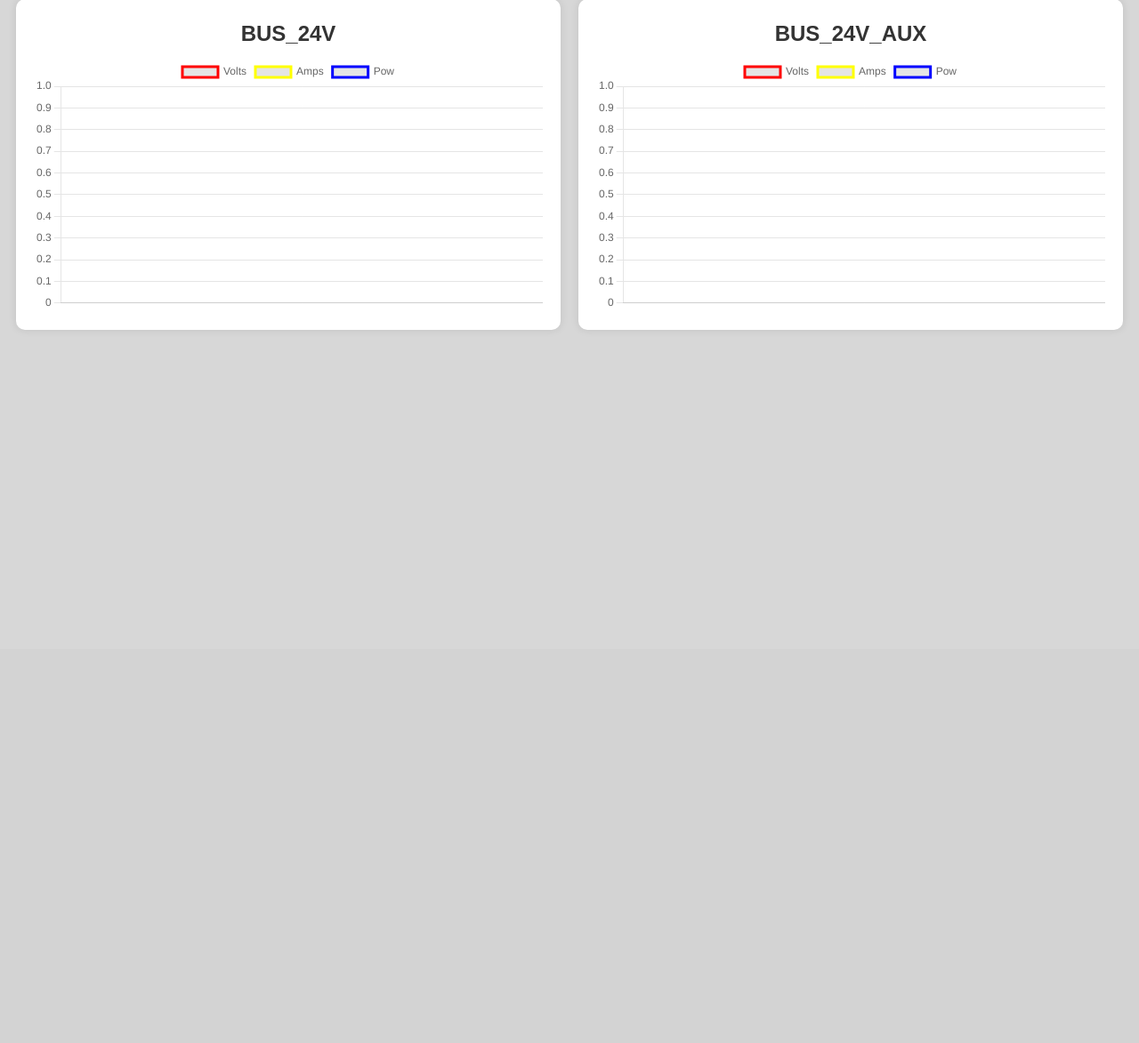
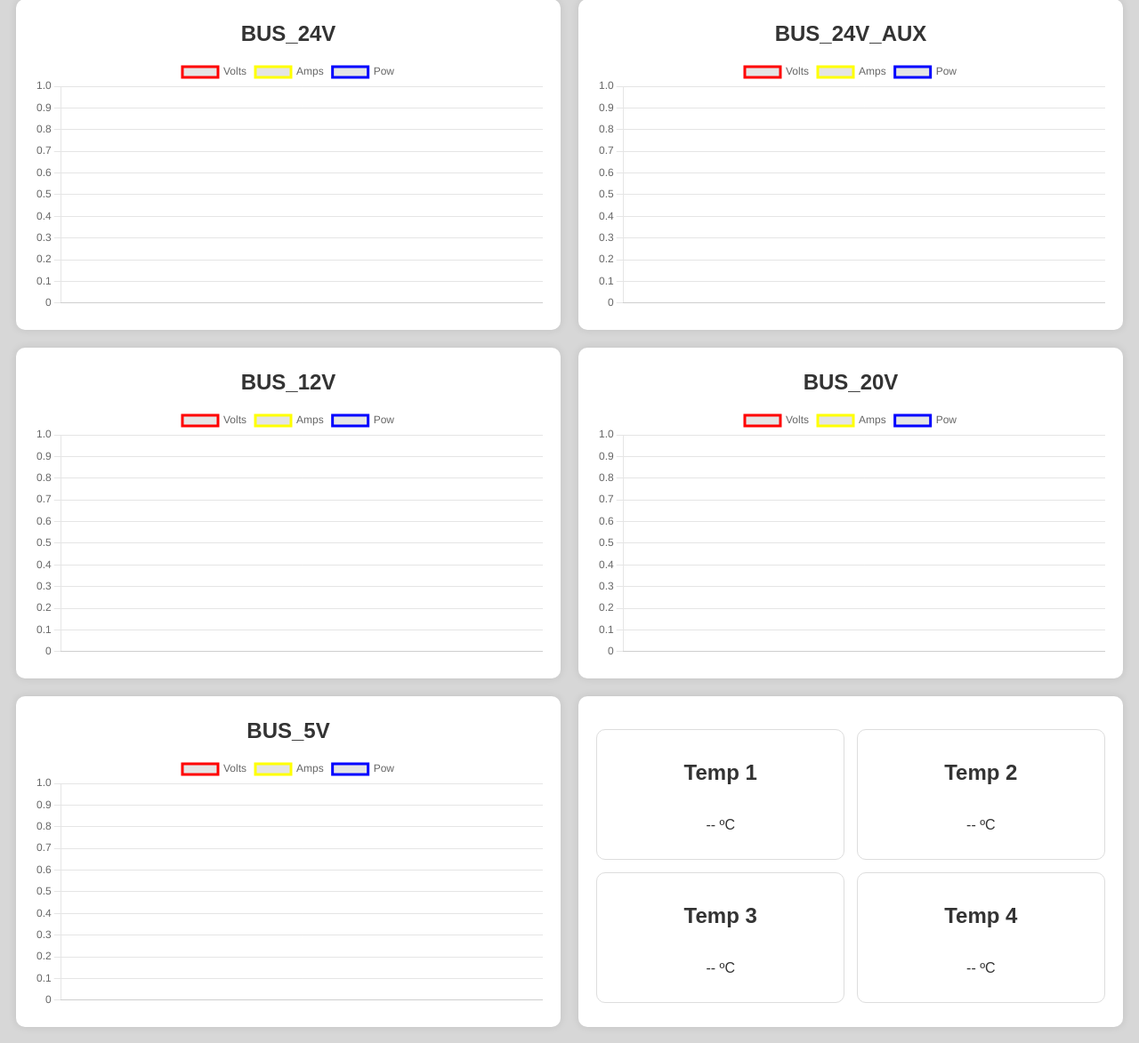
Before and after one commit to AbelGB08/TFG-Dashboard, a Flask app: page /live in a window 1280 px wide. Shown: the part 70-1243 px from the top of the page at 89% size. Before the commit the page ends 441 px from the top, so only its background shows below. Run offline with Flask 3, Linux system fonts and the light colour scheme; some libraries are stand-ins or nearby versions.

Commit message:
Add the rest of charts and the temperatures in live section

```diff
--- a/Server/static/scripts/updateChart.js
+++ b/Server/static/scripts/updateChart.js
@@ -1,9 +1,11 @@
 var socket = io.connect('http://' + document.domain + ':' + location.port);
-var ctx1 = document.getElementById('ina1').getContext('2d');
-var ctx2 = document.getElementById('ina2').getContext('2d');
-const maxDataPoints = 10;
+var charts = [];
+const maxDataPoints = 50;
 
-var ina1 = new Chart(ctx1, {
+function initCharts() {
+    for (var i = 1; i <= 5; i++) {
+        var ctx = document.getElementById('ina' + i).getContext('2d');
+        var chart = new Chart(ctx, {
             type: 'line',
             data: {
                 labels: [],
@@ -27,66 +29,42 @@ var ina1 = new Chart(ctx1, {
                         pointRadius: 5,
                         pointHoverRadius: 10,
                         lineTension: 0.5
-        }]
+                    }
+                ]
             },
             options: {
                 responsive: true,
                 animation: false
             }
         });
+        charts.push(chart);
+    }
+}
 
-var ina2 = new Chart(ctx2, {
-    type: 'line',
-    data: {
-        labels: [],
-        datasets: [{
-            label: 'Volts',
-            borderColor: "rgb(255,0,0)",
-            pointRadius: 5,
-            pointHoverRadius: 10,
-            data: [],
-        },
-        {
-            label: 'Amps',
-            borderColor: "rgb(255,255,0)",
-            pointRadius: 5,
-            pointHoverRadius: 10,
-            data: [],
-        },
-        {
-            label: "Pow",
-            borderColor: "rgb(0,0,255)",
-            pointRadius: 5,
-            pointHoverRadius: 10,
-            lineTension: 0.5
-        }]
-    },
-    options: {
-        responsive: true,
-        animation: false
-    }
-});
+initCharts();
 
 socket.on('update_chart', function(data) {
     var chart = null;
+
     switch (data.sensor) {
         case 'INA1':
-            chart = ina1;
+            chart = charts[0];
             break;
         case 'INA2':
-            chart = ina2;
+            chart = charts[1];
             break;
         case 'INA3':
-            chart = ina3;
+            chart = charts[2];
             break;
         case 'INA4':
-            chart = ina4;
+            chart = charts[3];
             break;
         case 'INA5':
-            chart = ina5;
+            chart = charts[4];
             break;
     }
-    chart.data.labels.push(data.date);
+
+    chart.data.labels.push(data.date.split(" ")[1]);
     chart.data.datasets[0].data.push(data.volts);
     chart.data.datasets[1].data.push(data.amps);
     chart.data.datasets[2].data.push(data.pow);
--- a/Server/static/styles/style.css
+++ b/Server/static/styles/style.css
@@ -1,5 +1,6 @@
 body {
   display: flex;
+  flex-direction: column;
   padding-top: 4vw;
   font-family: 'Arial', sans-serif;
   background-color: #d7d7d7;
@@ -29,8 +30,9 @@ body {
 }
 
 .chart-container {
+  flex-direction: column;
   padding-top: 30px;
-  width: 60%;
+  width: 77.5%;
 }
 .search-container, .temp-container {
   width: 15%;
@@ -75,22 +77,15 @@ h1, h2, p {
   border-radius: 5px;
 }
 
-/* .temp-container {
+.temp-item {
   display: flex;
   flex-direction: column;
   align-items: center;
   justify-content: center;
-  margin-top: 10px;
-  margin-bottom: -5px;
-} */
-
-.temp-container .temp-item {
-  margin-top: 5px;
-  margin-bottom: 12px;
   border: 1px solid #ddd;
   border-radius: 10px;
-  width: 200px;
-  height: 100px;
+  width: 48.5%;
+  height: 90%;
 }
 
 .navbar {
@@ -115,3 +110,19 @@ h1, h2, p {
   color: black;
   border-radius: 20px;
 }
+
+.row {
+  display: flex;
+  flex-direction: row;
+  justify-content: space-between;
+  width: 100%;
+}
+
+.chart-container .row {
+  align-items: center;
+  height: 50%;
+}
+
+::-webkit-scrollbar {
+  display: none;
+}
--- a/Server/templates/live.html
+++ b/Server/templates/live.html
@@ -15,6 +15,7 @@
         <a href="/live">Live</a>
         <a href="/search">Search</a>
     </div>
+    <div class="row">
         <section class="chart-container">
             <h1 class="chart-title">BUS_24V</h1>
             <canvas class="chart-canvas" id="ina1" width="" height=""></canvas>
@@ -23,7 +24,47 @@
             <h1 class="chart-title">BUS_24V_AUX</h1>
             <canvas class="chart-canvas" id="ina2" width="" height=""></canvas>
         </section>
+    </div>
+    <div class="row">
+        <section class="chart-container">
+            <h1 class="chart-title">BUS_12V</h1>
+            <canvas class="chart-canvas" id="ina3" width="" height=""></canvas>
+        </section>
+        <section class="chart-container">
+            <h1 class="chart-title">BUS_20V</h1>
+            <canvas class="chart-canvas" id="ina4" width="" height=""></canvas>
+        </section>
+    </div>
+    <div class="row">
+        <section class="chart-container">
+            <h1 class="chart-title">BUS_5V</h1>
+            <canvas class="chart-canvas" id="ina5" width="" height=""></canvas>
+        </section>
+        <section class="chart-container">
+            <div class="row">
+                <div class="temp-item" id="temp-sens1">
+                    <h2>Temp 1</h2>
+                    <p id="temp1">-- ºC</p>
+                </div>
+                <div class="temp-item" id="temp-sens2">
+                    <h2>Temp 2</h2>
+                    <p id="temp2">-- ºC</p>
+                </div>
+            </div>
+            <div class="row">
+                <div class="temp-item" id="temp-sens3">
+                    <h2>Temp 3</h2>
+                    <p id="temp3">-- ºC</p>
+                </div>
+                <div class="temp-item" id="temp-sens4">
+                    <h2>Temp 4</h2>
+                    <p id="temp4">-- ºC</p>
+                </div>
+            </div>
+        </section>
+    </div>
 
     <script src="{{ url_for('static', filename='scripts/updateChart.js') }}"></script>
+    <script src="{{ url_for('static', filename='scripts/temperatures.js') }}"></script>
 </body>
 </html>
```
Also changed, not shown: Server/templates/index.html (+0 -14 lines). Lines whose indentation alone changed are shown as unchanged.
